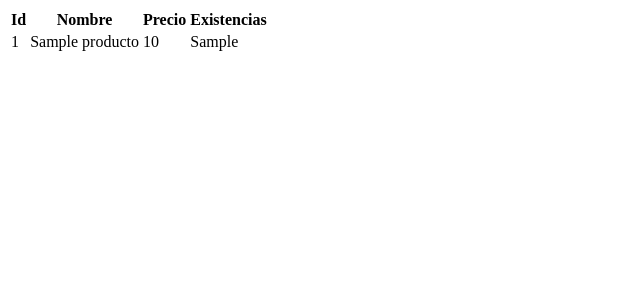
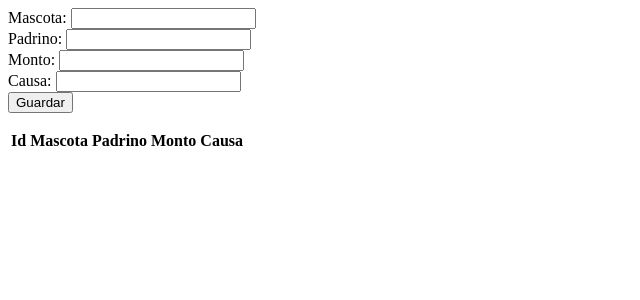
Before and after one commit to SofiaRan74/practica1ASTeam, a Flask app: page /practica8AWI40/productos in a window 1280 px wide. Shown: the top 300 px of the page, without its empty margins (0-640 px from the left). Run offline with Flask 3, Linux system fonts and the light colour scheme; tables that the repository leaves empty or names only in its code hold one stand-in row (values such as "Sample post"); lists and menus that the app fills with data are empty.

Commit message:
Update productos.html

```diff
--- a/practica8AWI40/templates/productos.html
+++ b/practica8AWI40/templates/productos.html
@@ -1,22 +1,36 @@
+<form id="frmApoyo" method="post">
+    <div class="mb-1">
+        <label>Mascota:</label>
+        <input type="text" class="form-control" id="txtIdMascota" name="txtIdMascota">
+    </div>
+    <div class="mb-1">
+        <label>Padrino:</label>
+        <input type="text" class="form-control" id="txtIdPadrino" name="txtIdPadrino">
+    </div>
+    <div class="mb-1">
+        <label>Monto:</label>
+        <input type="text" class="form-control" id="txtMonto" name="txtMonto">
+    </div>
+    <div class="mb-1">
+        <label>Causa:</label>
+        <input type="text" class="form-control" id="txtCausa" name="txtCausa">
+    </div>
+    <div class="mb-1 text-end">
+        <button class="btn btn-primary">Guardar</button>
+    </div>
+</form>
 <div class="table-responsive">
     <table class="table table-sm">
         <thead class="table-active">
             <tr>
                 <th>Id</th>
-                <th>Nombre</th>
-                <th>Precio</th>
-                <th>Existencias</th>
+                <th>Mascota</th>
+                <th>Padrino</th>
+                <th>Monto</th>
+                <th>Causa</th>
+                <th></th>
             </tr>
         </thead>
-        <tbody>
-            {% for producto in productos %}
-            <tr>
-                <td>{{ producto.Id_Producto }}</td>
-                <td>{{ producto.Nombre_Producto }}</td>
-                <td>{{ producto.Precio }}</td>
-                <td>{{ producto.Existencias }}</td>
-            </tr>
-            {% endfor %}
-        </tbody>
+        <tbody id="tbodyApoyo"></tbody>
     </table>
 </div>
```
